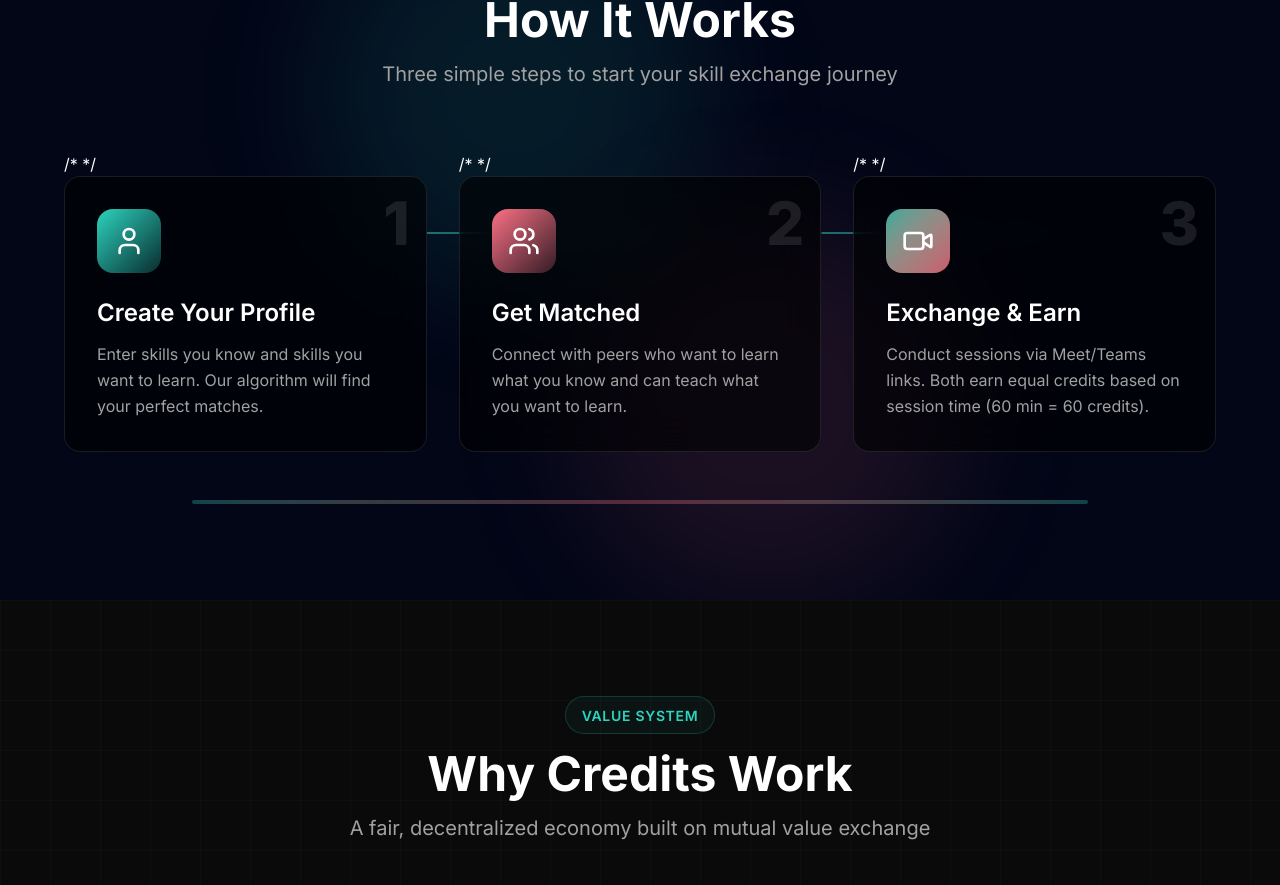
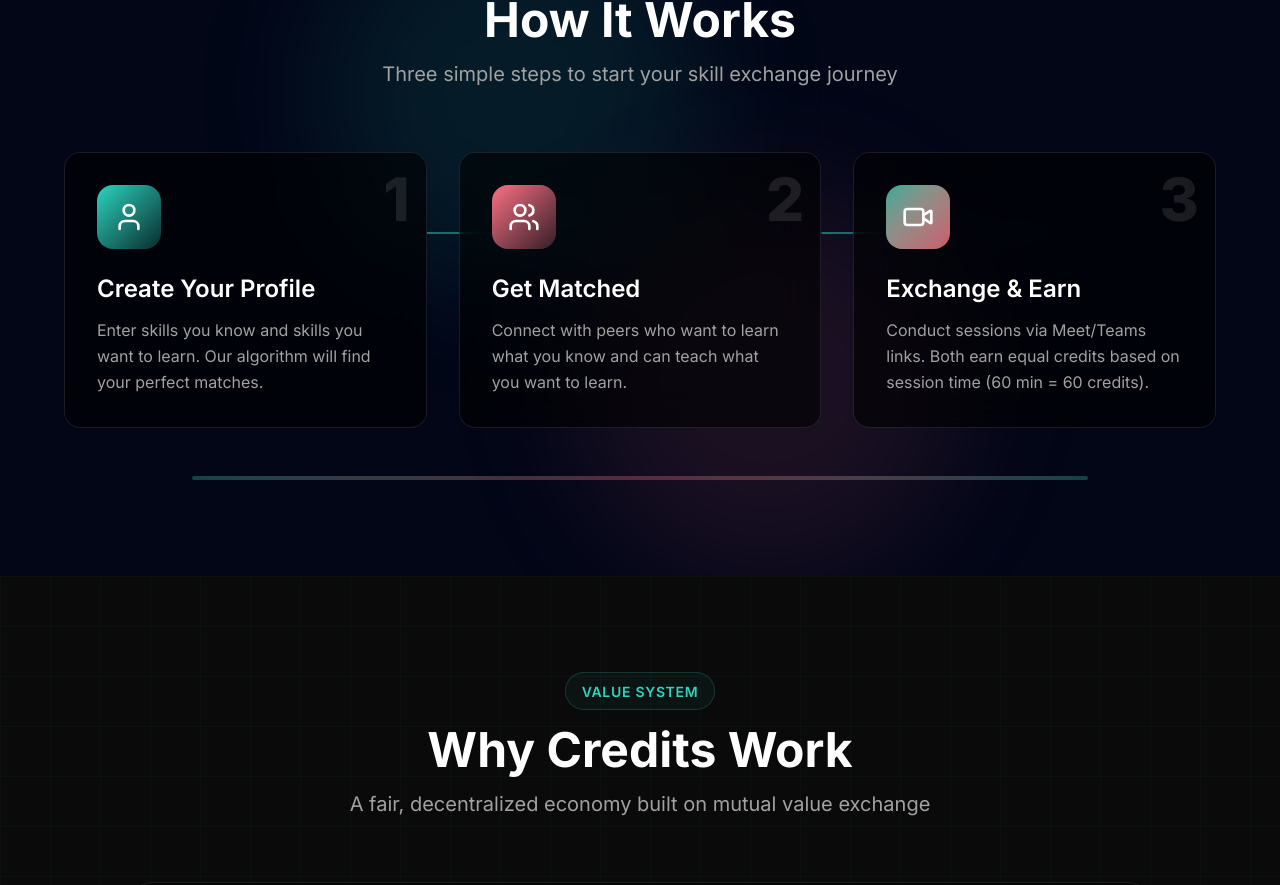
Before and after one commit to Nehul1605/SkillBarter-Frontend, a React (Vite) app: page / in a window 1280 px wide. Shown: the part 900-1785 px from the top of the page. Built offline with nearby package versions, Linux system fonts and the light colour scheme.

Commit message:
Fix comment formatting in HowItWorks.tsx

```diff
--- a/src/app/components/HowItWorks.tsx
+++ b/src/app/components/HowItWorks.tsx
@@ -66,10 +66,10 @@ export function HowItWorks() {
               transition={{ duration: 0.6, delay: 0.2 * idx }}
               className="relative"
             >
-              /* {/* Connector line */}
+              {/* Connector line */}
               {idx < steps.length - 1 && (
                 <div className="hidden md:block absolute top-20 left-full w-full h-0.5 bg-gradient-to-r from-brand-primary/50 to-transparent -z-10" />
-              )} */
+              )}
 
               <div className="glass-strong rounded-2xl p-8 hover:bg-neutral-900/60 transition-all duration-300 group relative overflow-hidden">
                 {/* Hover gradient effect */}
```
